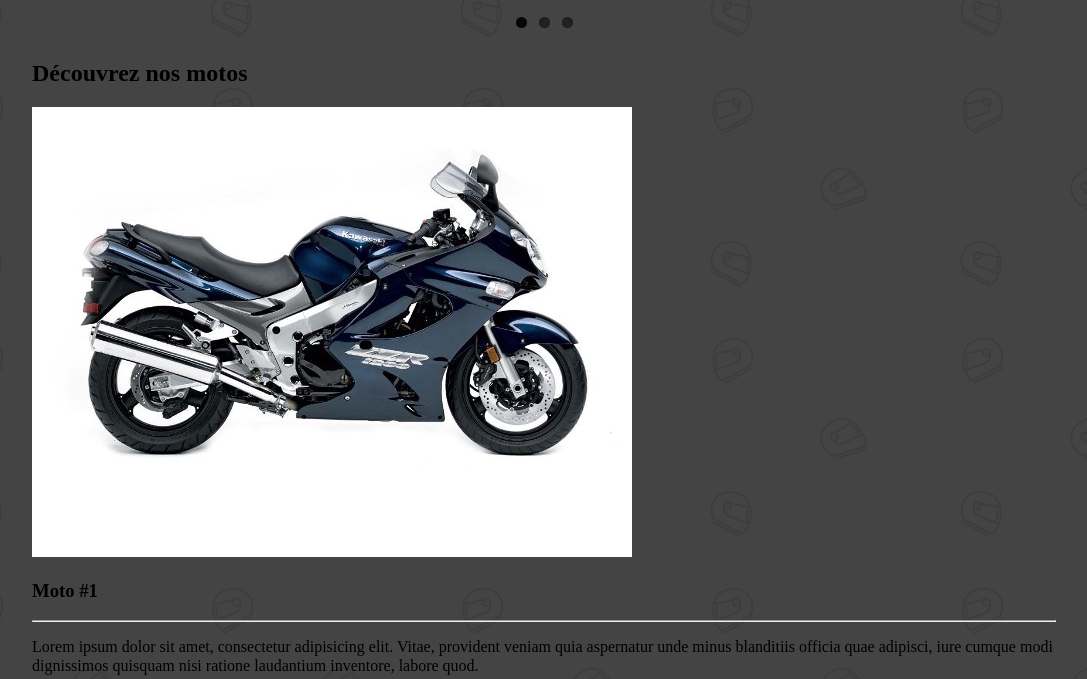
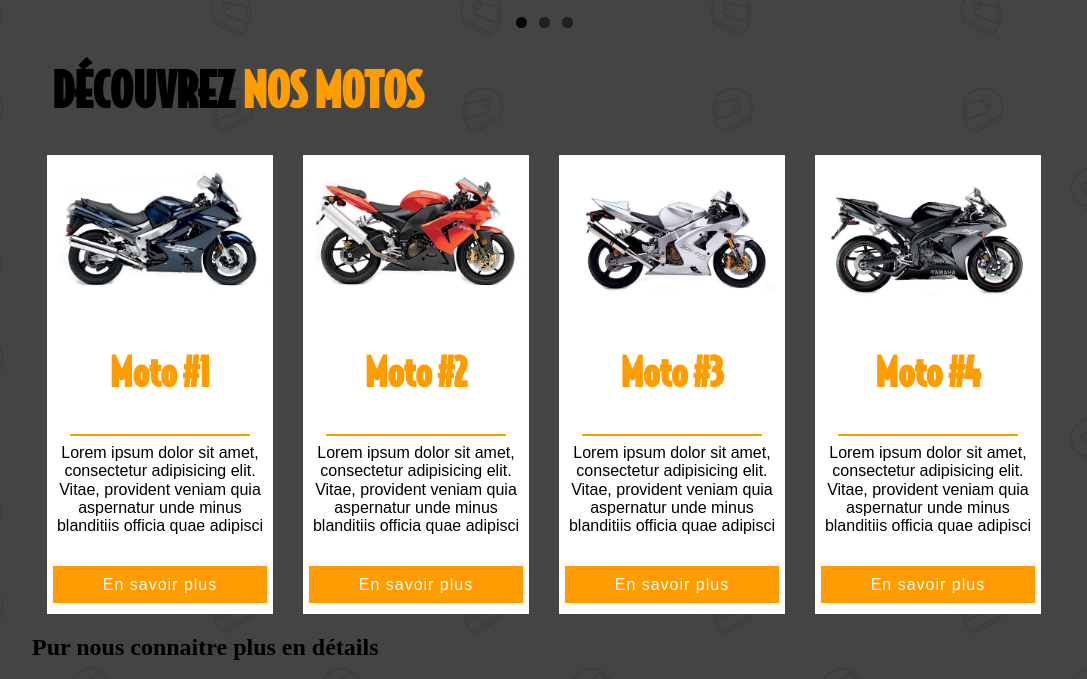
Before and after one commit to Moandh81/project_wolfgang, a plain HTML site: page index.html in a window 1280 px wide. Shown: the part 869-1548 px from the top of the page, without its empty margins (96-1183 px from the left). Drawn offline with nearby package versions, Linux system fonts and the light colour scheme.

Commit message:
styliser la section découverte

```diff
--- a/index.html
+++ b/index.html
@@ -70,14 +70,15 @@
 		<!-- 3= Début section decouverte -->
 		<section class="decouverte">
 
-			<h2>Découvrez nos motos</h2>
+			<h2>Découvrez <span>nos motos</span></h2>
 
+			<div class="flex-container">
 
 			<article>
 				<img src="img/team/1.jpg" alt="Moto #1">
 				<h3>Moto #1</h3>
 				<hr>
-				<p>Lorem ipsum dolor sit amet, consectetur adipisicing elit. Vitae, provident veniam quia aspernatur unde minus blanditiis officia quae adipisci, iure cumque modi dignissimos quisquam nisi ratione laudantium inventore, labore quod.</p>
+				<p>Lorem ipsum dolor sit amet, consectetur adipisicing elit. Vitae, provident veniam quia aspernatur unde minus blanditiis officia quae adipisci</p>
 				<a href="#">En savoir plus</a>
 			</article>
 
@@ -86,7 +87,7 @@
 				<img src="img/team/2.jpg" alt="Moto #2">
 				<h3>Moto #2</h3>
 				<hr>
-				<p>Lorem ipsum dolor sit amet, consectetur adipisicing elit. Vitae, provident veniam quia aspernatur unde minus blanditiis officia quae adipisci, iure cumque modi dignissimos quisquam nisi ratione laudantium inventore, labore quod.</p>
+				<p>Lorem ipsum dolor sit amet, consectetur adipisicing elit. Vitae, provident veniam quia aspernatur unde minus blanditiis officia quae adipisci</p>
 				<a href="#">En savoir plus</a>
 			</article>
 
@@ -94,7 +95,7 @@
 				<img src="img/team/3.jpg" alt="Moto #3">
 				<h3>Moto #3</h3>
 				<hr>
-				<p>Lorem ipsum dolor sit amet, consectetur adipisicing elit. Vitae, provident veniam quia aspernatur unde minus blanditiis officia quae adipisci, iure cumque modi dignissimos quisquam nisi ratione laudantium inventore, labore quod.</p>
+				<p>Lorem ipsum dolor sit amet, consectetur adipisicing elit. Vitae, provident veniam quia aspernatur unde minus blanditiis officia quae adipisci</p>
 				<a href="#">En savoir plus</a>
 			</article>
 
@@ -103,9 +104,11 @@
 				<img src="img/team/4.jpg" alt="Moto #4">
 				<h3>Moto #4</h3>
 				<hr>
-				<p>Lorem ipsum dolor sit amet, consectetur adipisicing elit. Vitae, provident veniam quia aspernatur unde minus blanditiis officia quae adipisci, iure cumque modi dignissimos quisquam nisi ratione laudantium inventore, labore quod.</p>
+				<p>Lorem ipsum dolor sit amet, consectetur adipisicing elit. Vitae, provident veniam quia aspernatur unde minus blanditiis officia quae adipisci</p>
 				<a href="#">En savoir plus</a>
 			</article>
+
+			</div>
 
 		</section>
 
--- a/style.css
+++ b/style.css
@@ -11,6 +11,11 @@ body {
 @font-face {
 	font-family: "Bodega Sans";
 	src:url(fonts/BodegaSans_Black.ttf);
+}
+
+@font-face {
+	font-family: "fontawesome";
+	src:url(fonts/fontawesome-webfont.ttf);
 }
 
 /* ========================================= Début Header====================================================== */
@@ -104,3 +109,89 @@ section {
 }
 
 /* =========================================  Fin Section  Slide====================================================== */
+
+
+
+/* =========================================  Début Section  Découverte====================================================== */
+
+
+.decouverte {
+	margin:0 auto;
+
+
+}
+
+.decouverte h2 {
+
+	font-family: "Bodega Sans";
+	font-size: 3rem;
+	text-transform: uppercase;
+	padding-left:20px;
+
+}
+
+.decouverte h2 span {
+	color: #ff9d00;
+}
+
+.flex-container {
+	display: flex;
+	flex-direction: row;
+	flex-wrap: nowrap;
+	justify-content: space-between;
+	align-items: stretch;
+	align-content: stretch;
+
+
+}
+
+article {
+	width:22%;
+	display:inline-block;
+	background-color: white;
+	text-align: center;
+	height:auto;
+	padding-bottom: 20px;
+	margin:0 auto;
+
+}
+
+article h3{
+		color: #ff9d00;
+		font-family: "Bodega Sans";
+		font-size: 2.5rem;
+		text-align: center;
+		margin-top:20px;
+}
+
+article hr {
+
+	background-color: #ff9d00;
+	width:80%;
+	height:2px;
+	border:none;
+}
+
+article img {
+	max-width:100%;
+}
+
+article p {
+	text-align: center;
+	margin:0 auto;
+	font-family: Arial, sans-serif;
+	margin-bottom: 40px;
+
+}
+
+article a {
+
+	text-decoration: none;
+	padding: 10px 50px;
+	background-color: #ff9d00;
+	font-family: Arial, sans-serif;
+	text-align: center;
+	color:white;
+	letter-spacing: 1px;
+}
+/* =========================================  Fin Section  Découverte====================================================== */
```
